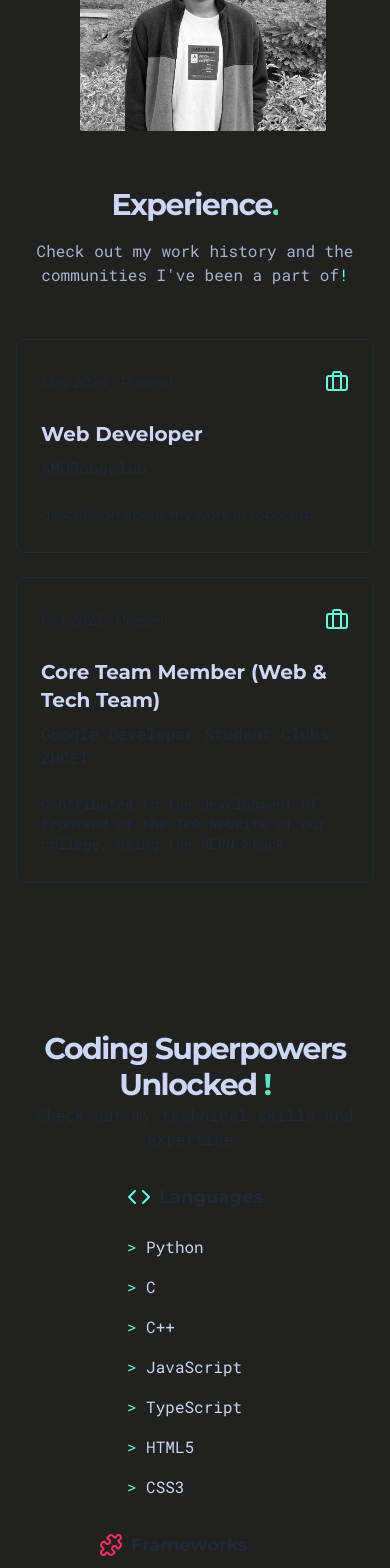
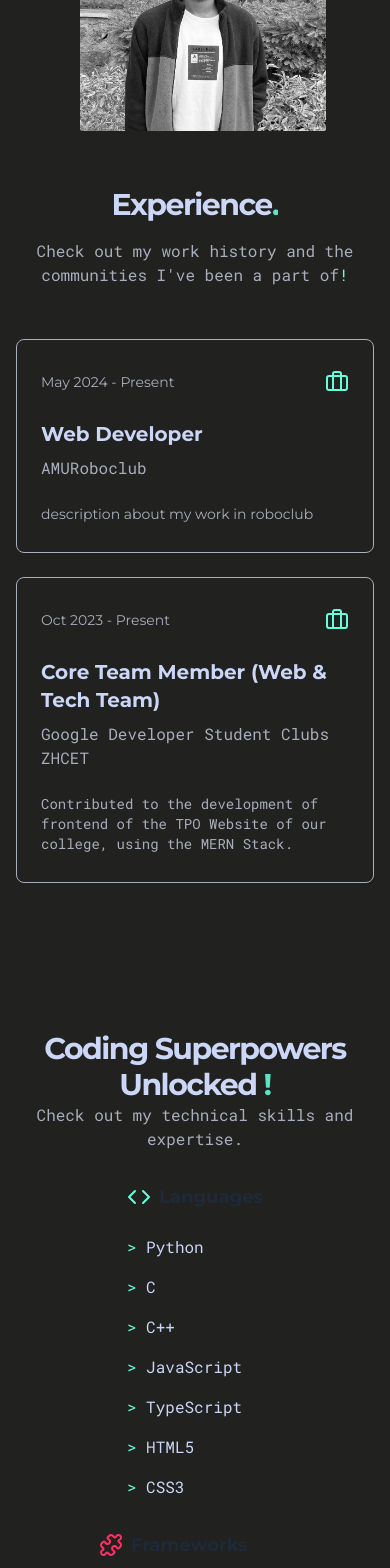
Before and after one commit to avyuktsoni0731/ReactPortfolio, a Next.js app: page / in a window 390 px wide. Shown: the part 1900-3468 px from the top of the page. Built offline with nearby package versions, Linux system fonts and the light colour scheme.

Commit message:
textcolor changes

```diff
--- a/components/Connect.tsx
+++ b/components/Connect.tsx
@@ -18,13 +18,12 @@ To read more about using these font, please visit the Next.js documentation:
 - Pages Directory: https://nextjs.org/docs/pages/building-your-application/optimizing/fonts
 **/
 import Link from "next/link";
-import Reveal from "./Reveal";
 
 export function Connect() {
   return (
     <section
       id="connect"
-      className="flex justify-center items-center bg-gray-100 dark:bg-gray-800 py-12 md:py-16 lg:py-20"
+      className="flex text-semiWhite justify-center items-center bg-gray-100 dark:bg-gray-800 py-12 md:py-16 lg:py-20"
     >
       <div className="container px-4 md:px-6">
         <div className="max-w-3xl mx-auto text-center space-y-6">
--- a/components/Experiences.tsx
+++ b/components/Experiences.tsx
@@ -23,7 +23,7 @@ export function Experiences() {
   return (
     <section
       id="experiences"
-      className="flex justify-center items-center w-full py-12 md:py-24 lg:py-32"
+      className="flex text-semiWhite justify-center items-center w-full py-12 md:py-24 lg:py-32"
     >
       <div className="container px-4 md:px-6">
         <div className="flex flex-col items-center justify-center space-y-4 text-center">
@@ -34,7 +34,7 @@ export function Experiences() {
               </h2>
             </Reveal>
             <Reveal>
-              <p className="max-w-[900px] text-webGrey font-Mono md:text-xl/relaxed lg:text-base/relaxed xl:text-xl/relaxed dark:text-gray-400">
+              <p className="max-w-[900px] font-Mono md:text-xl/relaxed lg:text-base/relaxed xl:text-xl/relaxed dark:text-gray-400">
                 Check out my work history and the communities I&apos;ve been a
                 part of
                 <span className="text-webGreen">!</span>
--- a/components/Projects.tsx
+++ b/components/Projects.tsx
@@ -53,7 +53,7 @@ export function Projects() {
                     src="https://github.com/avyuktsoni0731/vitalWebApp/raw/main/static/Landing.png"
                     width={600}
                   />
-                  <div className="flex flex-col gap-2">
+                  <div className="flex text-semiWhite flex-col gap-2">
                     <Reveal>
                       <h3 className="text-2xl md:text-3xl font-semibold">
                         Vital
@@ -96,7 +96,7 @@ export function Projects() {
                     src="https://github.com/avyuktsoni0731/CryptoDrive/blob/main/images/Encrypted.png?raw=true"
                     width={600}
                   />
-                  <div className="flex flex-col gap-2">
+                  <div className="flex text-semiWhite flex-col gap-2">
                     <Reveal>
                       <h3 className="text-2xl md:text-3xl font-semibold">
                         CryptoDrive
@@ -141,7 +141,7 @@ export function Projects() {
                     src="https://github.com/avyuktsoni0731/python-mongo-authentication/blob/main/static/mongoDB.png?raw=true"
                     width={600}
                   />
-                  <div className="flex flex-col gap-2">
+                  <div className="flex text-semiWhite flex-col gap-2">
                     <Reveal>
                       <h3 className="text-2xl md:text-3xl font-semibold">
                         PyMongoAuth
@@ -188,7 +188,7 @@ export function Projects() {
                     src="https://github.com/avyuktsoni0731/efficalc/raw/main/images/1.png"
                     width={600}
                   />
-                  <div className="flex flex-col gap-2">
+                  <div className="flex text-semiWhite flex-col gap-2">
                     <Reveal>
                       <h3 className="text-2xl md:text-3xl font-semibold">
                         PowerOptima {"(Google Solution Challenge)"}
@@ -234,7 +234,7 @@ export function Projects() {
                     src="https://github.com/avyuktsoni0731/fluxfeed/raw/main/assets/fluxfeed_landing.png"
                     width={600}
                   />
-                  <div className="flex flex-col gap-2">
+                  <div className="flex text-semiWhite flex-col gap-2">
                     <Reveal>
                       <h3 className="text-2xl md:text-3xl font-semibold">
                         FluxFeed
--- a/components/Skills.jsx
+++ b/components/Skills.jsx
@@ -19,7 +19,7 @@ export default function Skills() {
                 Coding Superpowers Unlocked{" "}
                 <span className="text-webGreen fadeAnimate">!</span>
               </h2>
-              <p className="max-w-[700px] font-Mono text-gray-500 md:text-xl/relaxed lg:text-base/relaxed xl:text-xl/relaxed dark:text-gray-400">
+              <p className="max-w-[700px] text-semiWhite font-Mono md:text-xl/relaxed lg:text-base/relaxed xl:text-xl/relaxed dark:text-gray-400">
                 Check out my technical skills and expertise.
               </p>
             </Reveal>
```
